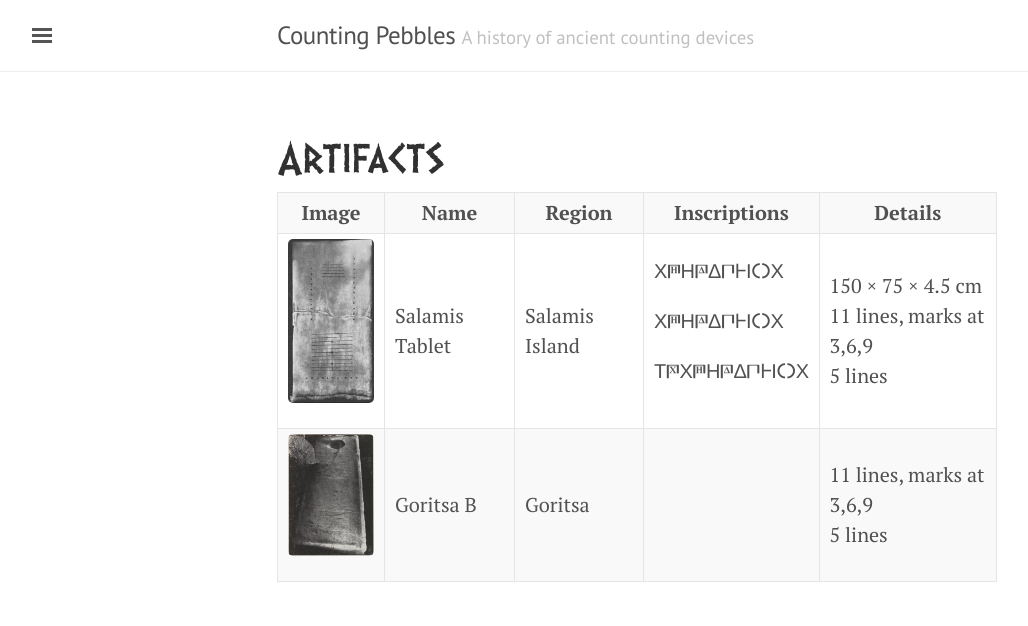
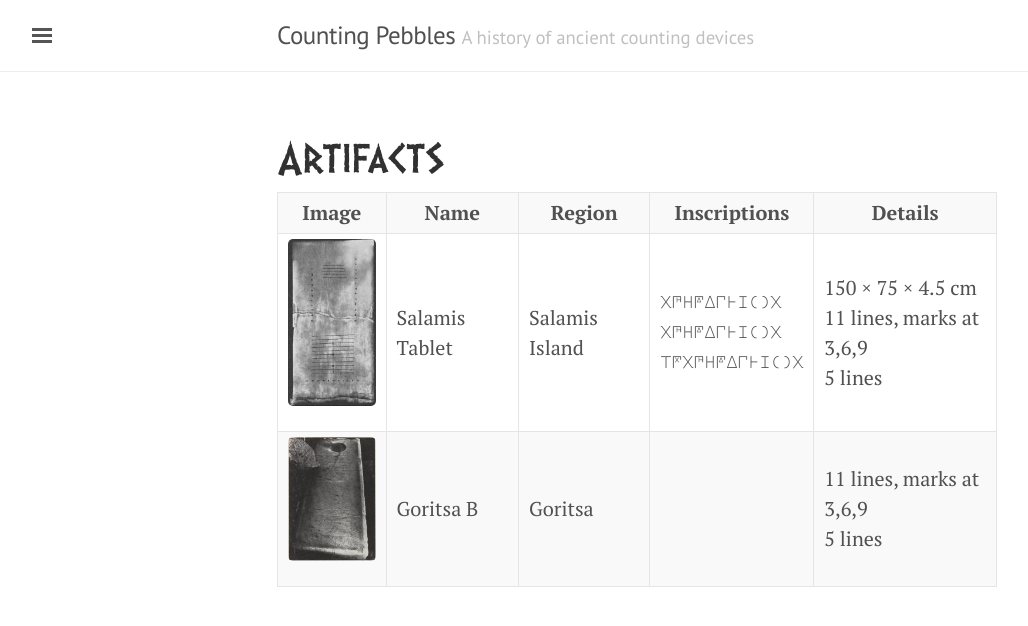
Before and after one commit to jtb/counting-pebbles, a Jekyll site: the page built from artifacts.md, in a window 1280 px wide. Shown: the top 626 px of the page, without its empty margins (3-1031 px from the left). Built offline with Jekyll 4.4.1, drawn with Linux system fonts in a browser that asks for light colours; some web fonts are replaced.

Commit message:
Trimmed down Greek font ttf.

```diff
--- a/artifacts.md
+++ b/artifacts.md
@@ -22,7 +22,7 @@ title: Artifacts
       <td>{{artifact.region}}</td>
       <td>
 {% for inscript in artifact.inscriptions %}
-        <p class="gfs">{{inscript}}</p>
+        <div class="gfs">{{inscript}}</div>
 {% endfor %}
       </td>
       <td>{{artifact.details}}</td>
--- a/public/css/custom.css
+++ b/public/css/custom.css
@@ -25,7 +25,7 @@
 
 @font-face {
   font-family: "Greek";
-  src: url(/counting-pebbles/assets/fonts/EversonMono.ttf);
+  src: url(/counting-pebbles/assets/fonts/Greek.ttf);
 }
 
 .gfs {
```
Also changed, not shown: assets/fonts/Greek.ttf (added).
